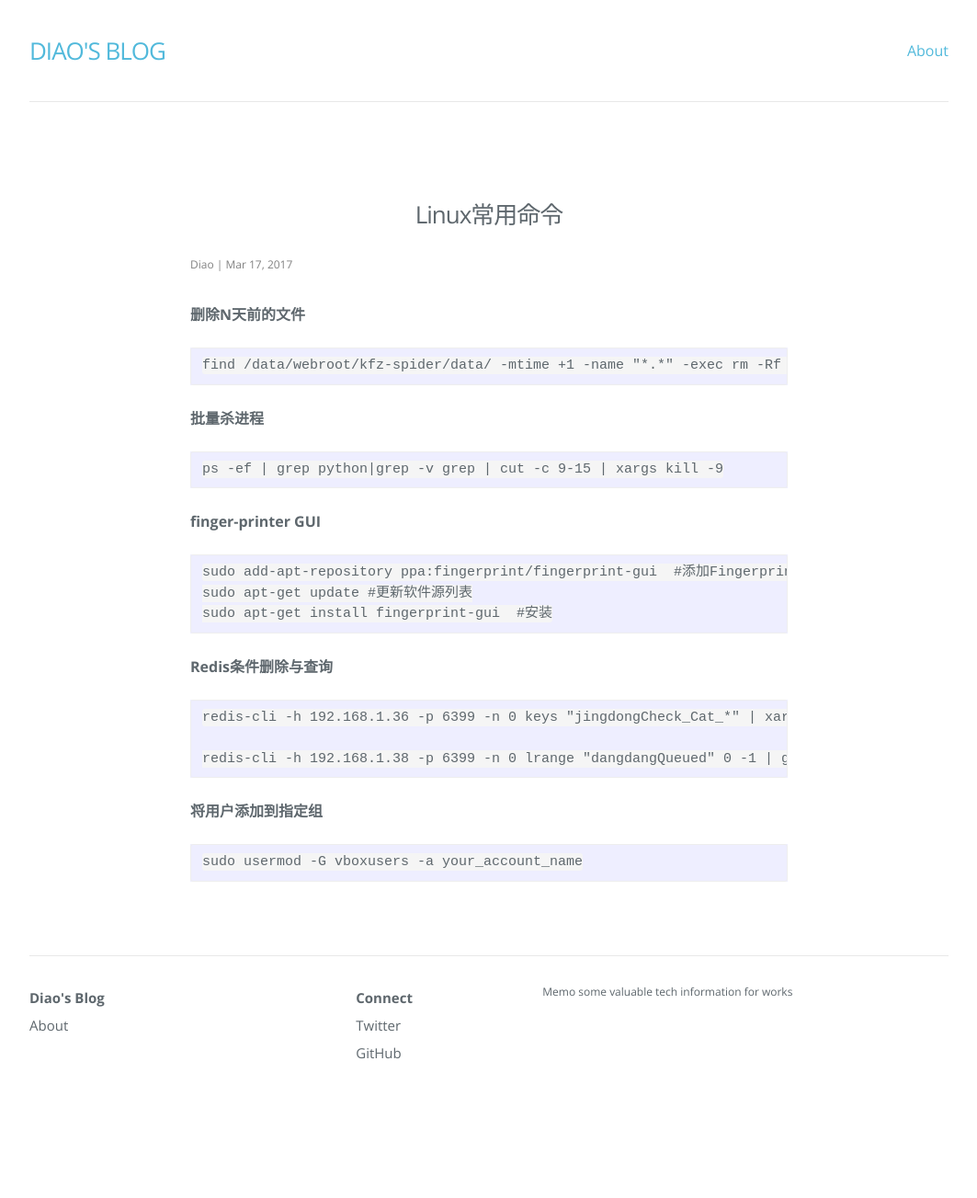
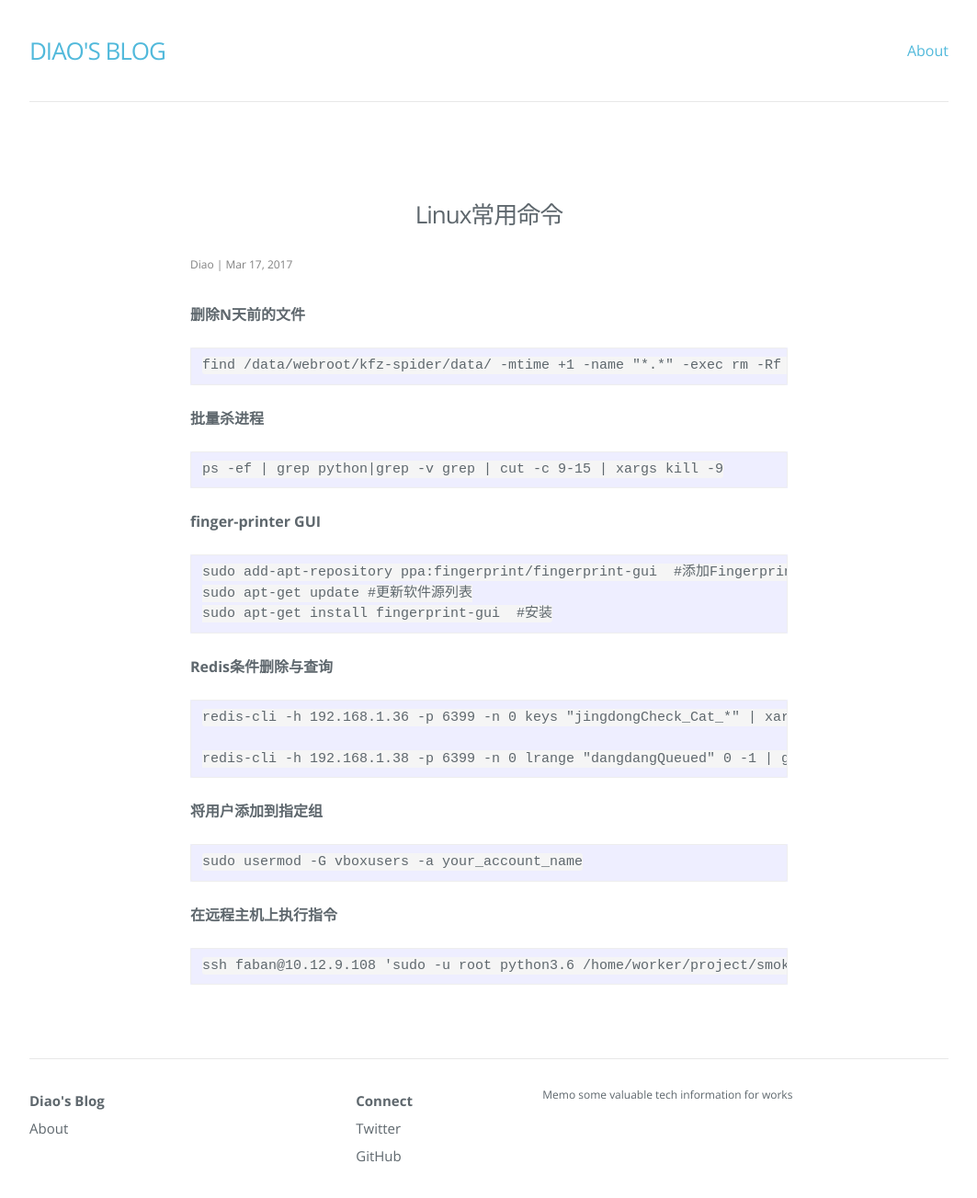
Before and after one commit to diaoyinlong/blog, a Jekyll site: the page built from _posts/2017-03-17-Linux常用命令.md, in a window 1280 px wide and 1340 px high. Shown: the top 1303 px of the window at 92% size, without its empty margins (108-1171 px from the left). Built offline with Jekyll 4.4.1, drawn with Linux system fonts in a browser that asks for light colours; nearby versions of some CDN libraries.

Commit message:
add linux command

```diff
--- a/_posts/2017-03-17-Linux常用命令.md
+++ b/_posts/2017-03-17-Linux常用命令.md
@@ -32,3 +32,7 @@ tags: 命令
  **将用户添加到指定组**
 
 	sudo usermod -G vboxusers -a your_account_name
+
+**在远程主机上执行指令**
+
+	ssh faban@10.12.9.108 'sudo -u root python3.6 /home/worker/project/smoke_test/Runner.py' $JOB_BASE_NAME
```
